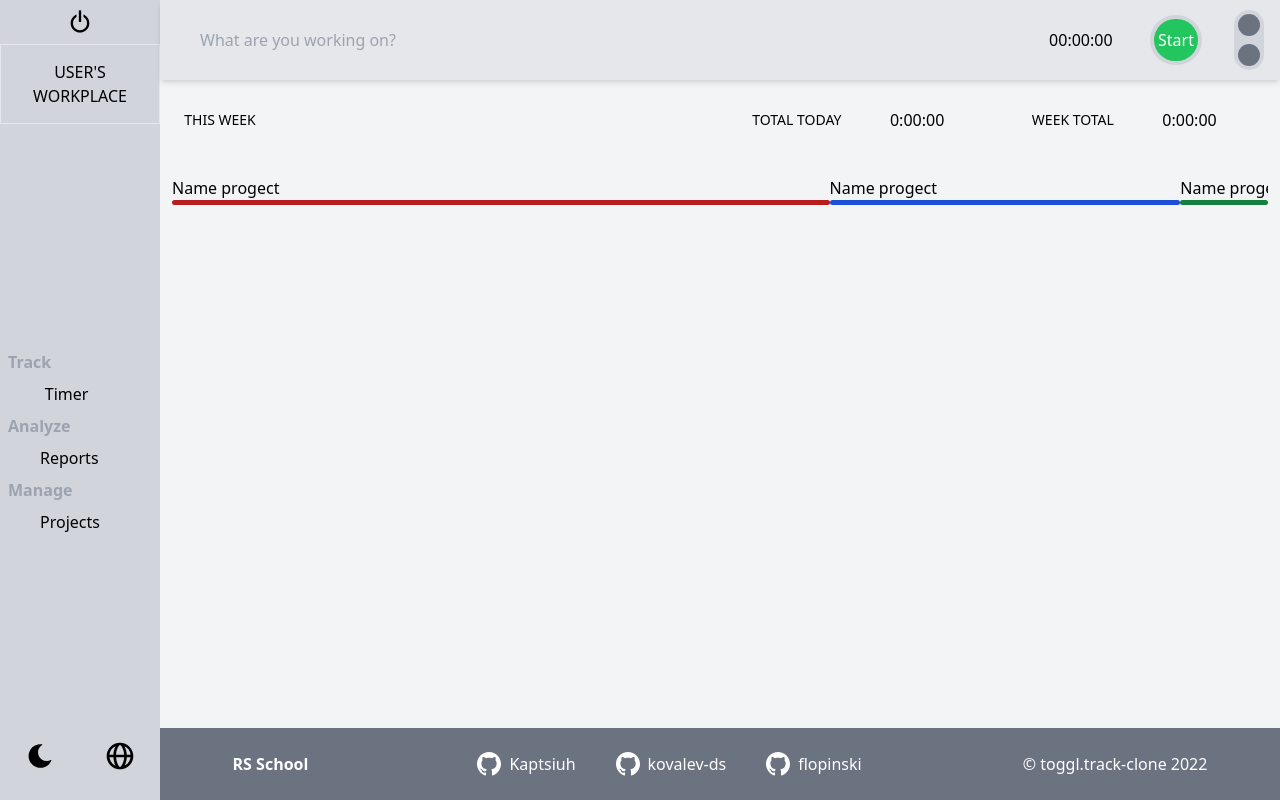
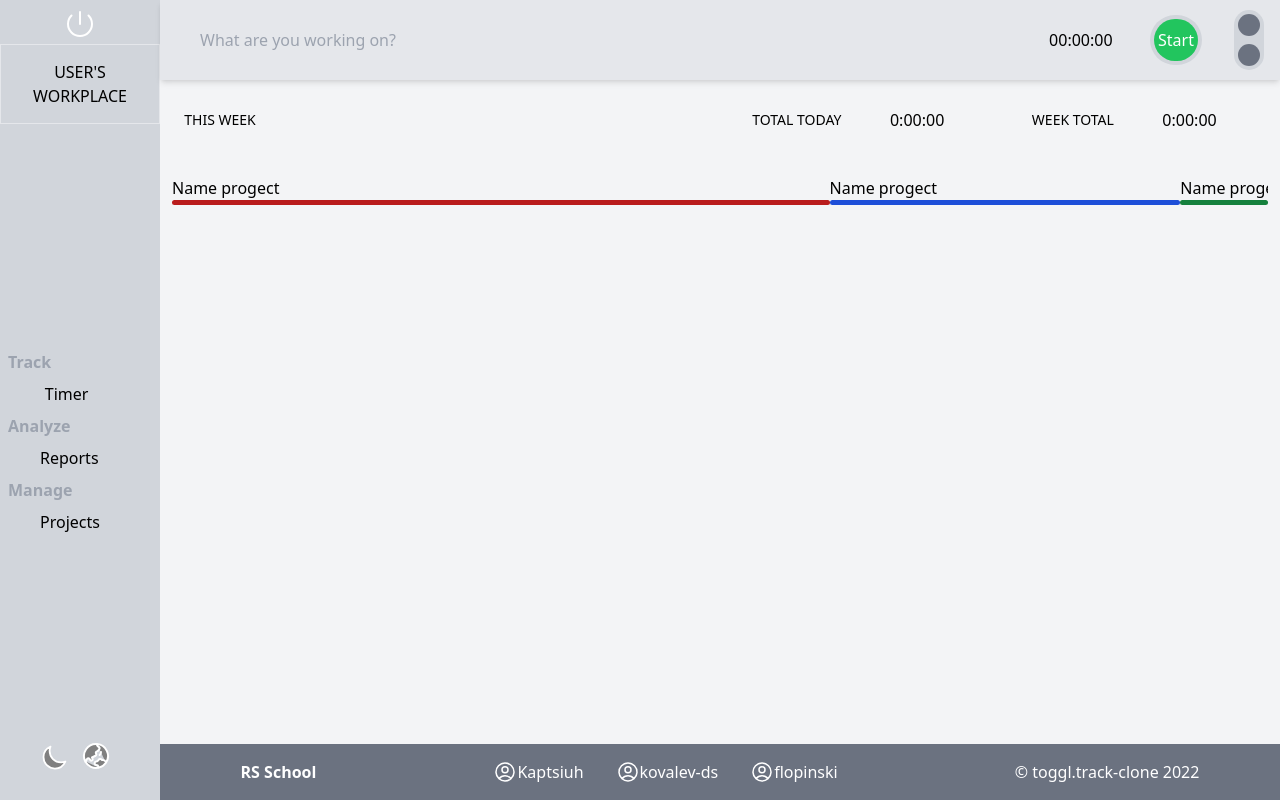
Before and after one commit to Kaptsiuh/RS-Clone, a React (Vite) app: page / in a window 1280 px wide. Built offline with nearby package versions, Linux system fonts and the light colour scheme.

Commit message:
feat: fix problem with icon, parsing data

```diff
--- a/package.json
+++ b/package.json
@@ -9,6 +9,7 @@
     "preview": "vite preview"
   },
   "dependencies": {
+    "@heroicons/react": "^2.0.16",
     "clsx": "^1.2.1",
     "react": "^18.2.0",
     "react-dom": "^18.2.0",
--- a/src/App.tsx
+++ b/src/App.tsx
@@ -10,11 +10,20 @@ const App: FC = () => {
             <div>
               <div className="flex w-full h-7 my-2">
                 <a className="w-full" href="">
-                  <img
-                    className="w-full h-7"
-                    src="/src/assets/power-on.svg"
-                    alt="main page button"
-                  />
+                  <svg
+                    xmlns="http://www.w3.org/2000/svg"
+                    fill="none"
+                    viewBox="0 0 24 24"
+                    strokeWidth={1.5}
+                    stroke="currentColor"
+                    className="w-8 h-8 m-auto"
+                  >
+                    <path
+                      strokeLinecap="round"
+                      strokeLinejoin="round"
+                      d="M5.636 5.636a9 9 0 1012.728 0M12 3v9"
+                    />
+                  </svg>
                 </a>
               </div>
               <div className="flex w-full h-20 text-black shrink text-center items-center justify-center border mb-10">
@@ -56,21 +65,39 @@ const App: FC = () => {
             <div className="flex">
               <div className="flex w-full h-10 my-4">
                 <a className="w-full h-10" href="">
-                  <img
-                    className="w-full h-6"
-                    src="./src/assets/nightmode.svg"
-                    alt="nightmode switcher button"
-                  />
+                  <svg
+                    xmlns="http://www.w3.org/2000/svg"
+                    fill="gray"
+                    viewBox="0 0 24 24"
+                    strokeWidth={1.5}
+                    stroke="currentColor"
+                    className="ml-10 w-7 h-7"
+                  >
+                    <path
+                      strokeLinecap="round"
+                      strokeLinejoin="round"
+                      d="M21.752 15.002A9.718 9.718 0 0118 15.75c-5.385 0-9.75-4.365-9.75-9.75 0-1.33.266-2.597.748-3.752A9.753 9.753 0 003 11.25C3 16.635 7.365 21 12.75 21a9.753 9.753 0 009.002-5.998z"
+                    />
+                  </svg>
                 </a>
               </div>
 
               <div className="flex w-full h-10 my-3">
                 <a className="w-full h-10" href="">
-                  <img
-                    className="w-full h-8"
-                    src="/src/assets/language.svg"
-                    alt="language button"
-                  />
+                  <svg
+                    xmlns="http://www.w3.org/2000/svg"
+                    fill="gray"
+                    viewBox="0 0 24 24"
+                    strokeWidth={1.5}
+                    stroke="currentColor"
+                    className="w-8 h-8"
+                  >
+                    <path
+                      strokeLinecap="round"
+                      strokeLinejoin="round"
+                      d="M12.75 3.03v.568c0 .334.148.65.405.864l1.068.89c.442.369.535 1.01.216 1.49l-.51.766a2.25 2.25 0 01-1.161.886l-.143.048a1.107 1.107 0 00-.57 1.664c.369.555.169 1.307-.427 1.605L9 13.125l.423 1.059a.956.956 0 01-1.652.928l-.679-.906a1.125 1.125 0 00-1.906.172L4.5 15.75l-.612.153M12.75 3.031a9 9 0 00-8.862 12.872M12.75 3.031a9 9 0 016.69 14.036m0 0l-.177-.529A2.25 2.25 0 0017.128 15H16.5l-.324-.324a1.453 1.453 0 00-2.328.377l-.036.073a1.586 1.586 0 01-.982.816l-.99.282c-.55.157-.894.702-.8 1.267l.073.438c.08.474.49.821.97.821.846 0 1.598.542 1.865 1.345l.215.643m5.276-3.67a9.012 9.012 0 01-5.276 3.67m0 0a9 9 0 01-10.275-4.835M15.75 9c0 .896-.393 1.7-1.016 2.25"
+                    />
+                  </svg>
                 </a>
               </div>
             </div>
--- a/src/components/DateTodo.tsx
+++ b/src/components/DateTodo.tsx
@@ -11,6 +11,13 @@ const DateTodo: FC<DateTodoProps> = (props) => {
   const {
     item: { id, title, startTimestamp, endTimestamp },
   } = props;
+
+  let start = new Date(startTimestamp).toLocaleTimeString();
+  let end = new Date(endTimestamp).toLocaleTimeString();
+  let all = new Date(
+    endTimestamp - startTimestamp - 3600000
+  ).toLocaleTimeString();
+
   return (
     <div className="bg-gray-200 shadow-md p-2 mb-2">
       <div className="flex justify-between">
@@ -20,15 +27,13 @@ const DateTodo: FC<DateTodoProps> = (props) => {
       <div className="flex justify-between">
         <div>
           <span className="mr-6">Play</span>
-          <span>{title}</span>
+          <span className="ml-20">{title}</span>
         </div>
         <div>
-          <span>{startTimestamp} PM</span>
+          <span className="text-xs">{start}</span>
           <span className="mx-1">-</span>
-          <span>{endTimestamp} PM</span>
-          <span className="text-base ml-6">
-            {endTimestamp - startTimestamp}
-          </span>
+          <span className="text-xs">{end}</span>
+          <span className="text-base ml-6 mr-10">{all}</span>
         </div>
       </div>
     </div>
--- a/src/components/Footer.tsx
+++ b/src/components/Footer.tsx
@@ -10,33 +10,61 @@ const Footer = () => {
             href="https://github.com/Kaptsiuh"
             className="flex m-4 items-center hover:text-orange-500 transition-colors"
           >
-            <img
-              src="/src/assets/github.svg"
-              alt="github"
-              className="w-6 m-2"
-            />
+            <svg
+              xmlns="http://www.w3.org/2000/svg"
+              fill="none"
+              viewBox="0 0 24 24"
+              strokeWidth={1.5}
+              stroke="currentColor"
+              className="w-6 h-6"
+            >
+              <path
+                strokeLinecap="round"
+                strokeLinejoin="round"
+                d="M17.982 18.725A7.488 7.488 0 0012 15.75a7.488 7.488 0 00-5.982 2.975m11.963 0a9 9 0 10-11.963 0m11.963 0A8.966 8.966 0 0112 21a8.966 8.966 0 01-5.982-2.275M15 9.75a3 3 0 11-6 0 3 3 0 016 0z"
+              />
+            </svg>
+
             <p>Kaptsiuh</p>
           </a>
           <a
             href="https://github.com/kovalev-ds"
             className="flex m-4 items-center hover:text-orange-500 transition-colors"
           >
-            <img
-              src="/src/assets/github.svg"
-              alt="github"
-              className="w-6 m-2"
-            />
+            <svg
+              xmlns="http://www.w3.org/2000/svg"
+              fill="none"
+              viewBox="0 0 24 24"
+              strokeWidth={1.5}
+              stroke="currentColor"
+              className="w-6 h-6"
+            >
+              <path
+                strokeLinecap="round"
+                strokeLinejoin="round"
+                d="M17.982 18.725A7.488 7.488 0 0012 15.75a7.488 7.488 0 00-5.982 2.975m11.963 0a9 9 0 10-11.963 0m11.963 0A8.966 8.966 0 0112 21a8.966 8.966 0 01-5.982-2.275M15 9.75a3 3 0 11-6 0 3 3 0 016 0z"
+              />
+            </svg>
             kovalev-ds
           </a>
           <a
             href="https://github.com/flopinski"
             className="flex m-4 items-center hover:text-orange-500 transition-colors"
           >
-            <img
-              src="/src/assets/github.svg"
-              alt="github"
-              className="w-6 m-2"
-            />
+            <svg
+              xmlns="http://www.w3.org/2000/svg"
+              fill="none"
+              viewBox="0 0 24 24"
+              strokeWidth={1.5}
+              stroke="currentColor"
+              className="w-6 h-6"
+            >
+              <path
+                strokeLinecap="round"
+                strokeLinejoin="round"
+                d="M17.982 18.725A7.488 7.488 0 0012 15.75a7.488 7.488 0 00-5.982 2.975m11.963 0a9 9 0 10-11.963 0m11.963 0A8.966 8.966 0 0112 21a8.966 8.966 0 01-5.982-2.275M15 9.75a3 3 0 11-6 0 3 3 0 016 0z"
+              />
+            </svg>
             flopinski
           </a>
         </div>
```
Also changed, not shown: 1 other file (tests, documents, lock files or other folders).
